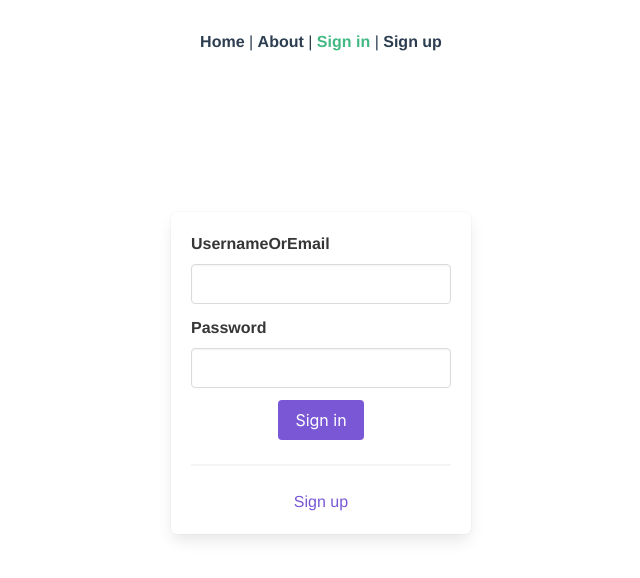
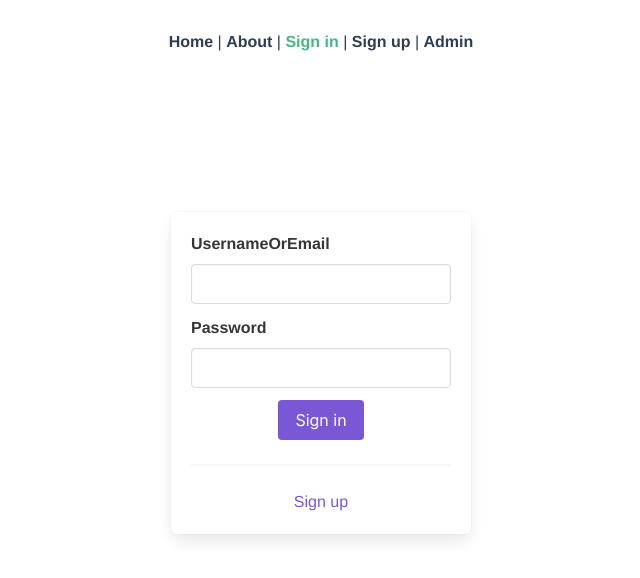
Before and after one commit to dalufanjiadan/springboot-demo, a Vue app in the folder spring-security/vue/: page /#/signin in a window 1280 px wide. Shown: the top 578 px of the page, without its empty margins (319-959 px from the left). Built offline with nearby package versions, Linux system fonts and the light colour scheme.

Commit message:
admin.vue

```diff
--- a/spring-security/vue/src/App.vue
+++ b/spring-security/vue/src/App.vue
@@ -4,15 +4,16 @@
             <router-link to="/">Home</router-link> |
             <router-link to="/about">About</router-link> |
             <router-link to="/signin">Sign in</router-link> |
-      <router-link to="/signup">Sign up</router-link>
+            <router-link to="/signup">Sign up</router-link> |
+            <router-link to="/admin">Admin</router-link>
         </div>
-    <router-view/>
+        <router-view />
     </div>
 </template>
 
 <style>
 #app {
-  font-family: 'Avenir', Helvetica, Arial, sans-serif;
+    font-family: "Avenir", Helvetica, Arial, sans-serif;
     -webkit-font-smoothing: antialiased;
     -moz-osx-font-smoothing: grayscale;
     text-align: center;
--- a/spring-security/vue/src/router/index.js
+++ b/spring-security/vue/src/router/index.js
@@ -27,6 +27,11 @@ const routes = [
         path: "/signup",
         name: "signup",
         component: () => import("../views/Signup.vue")
+    },
+    {
+        path: "/admin",
+        name: "admin",
+        component: () => import("../views/Admin.vue")
     }
 ];
 
--- /dev/null
+++ b/spring-security/vue/src/views/Admin.vue
@@ -0,0 +1,13 @@
+<template>
+
+    <div class="admin">
+        <h1>admin</h1>
+    </div>
+
+</template>
+
+<script>
+export default {};
+</script>
+
+<style></style>
```
Also changed, not shown: spring-security/vue/src/views/Signin.vue (+5 -7 lines). Lines whose indentation alone changed are shown as unchanged.
